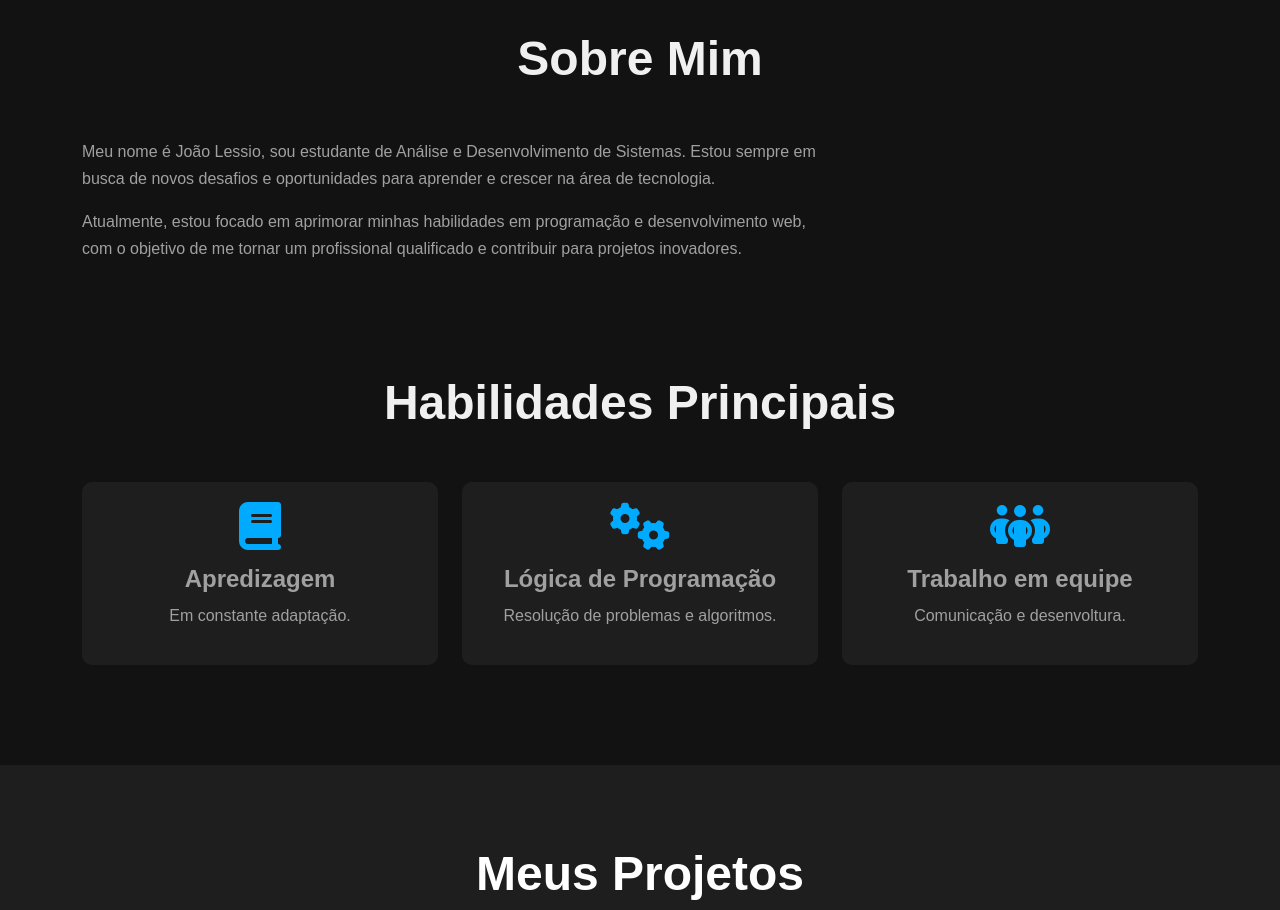
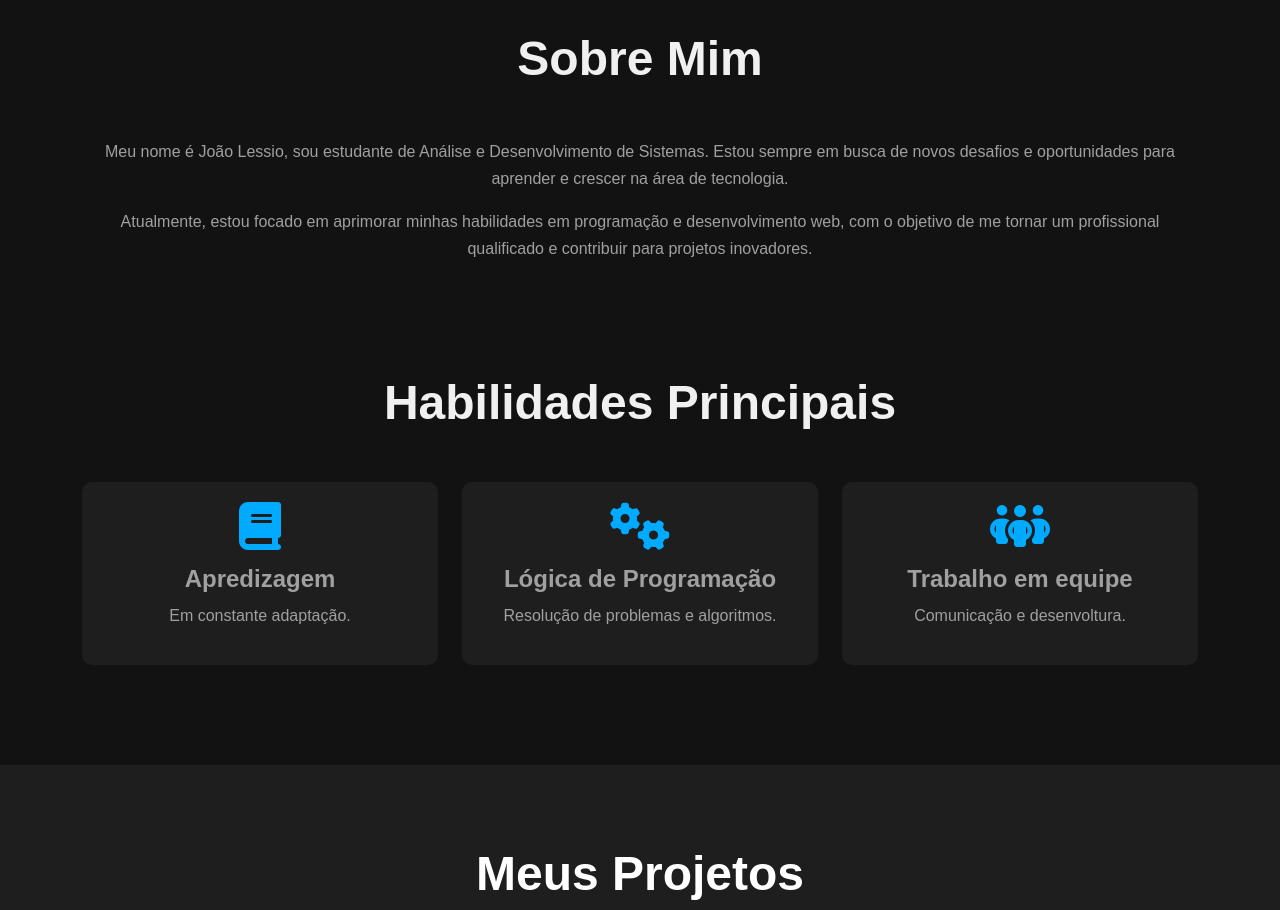
Before and after one commit to JLessio/Meu-portifolio, a plain HTML site: page index.html in a window 1280 px wide. Shown: the part 840-1750 px from the top of the page. Drawn offline with nearby package versions, Linux system fonts and the light colour scheme.

Commit message:
Add files via upload
att sobre

```diff
--- a/index.html
+++ b/index.html
@@ -297,7 +297,7 @@
                     <!-- <div class="col-lg-4 text-center mb-4 mb-lg-0">
                         <img src="images/fotonova.jpg" alt="Foto de João Lessio">
                     </div> -->
-                    <div class="col-lg-8 text-center text-lg-start">
+                    <div class="text-center">
                         <p>Meu nome é João Lessio, sou estudante de Análise e Desenvolvimento de Sistemas. Estou sempre em busca de novos desafios e oportunidades para aprender e crescer na área de tecnologia.</p>
                         <p>Atualmente, estou focado em aprimorar minhas habilidades em programação e desenvolvimento web, com o objetivo de me tornar um profissional qualificado e contribuir para projetos inovadores.</p>
                     </div>
```
